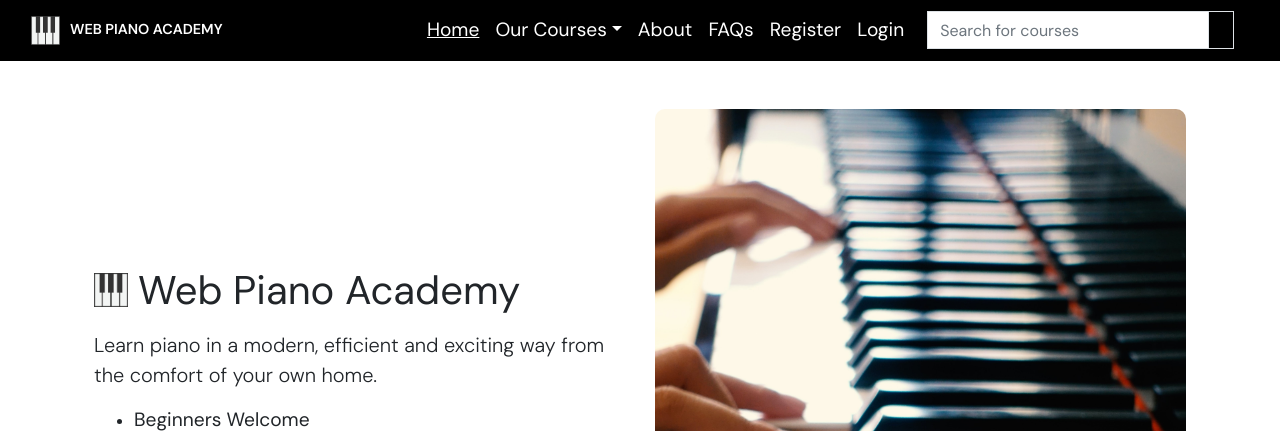
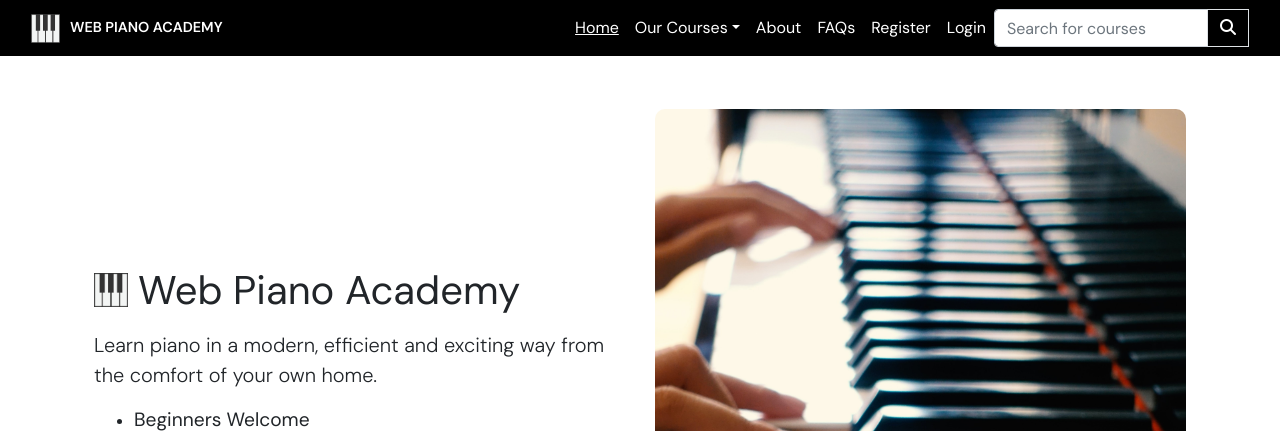
Before and after one commit to LewisMDillon/web-piano-academy, a Django app: page / in a window 1280 px wide. Shown: the top 431 px of the page. Run offline with Django 3.2, Linux system fonts and the light colour scheme; some libraries are stand-ins or nearby versions.

Commit message:
Add navbar link styling

```diff
--- a/home/static/home/style.css
+++ b/home/static/home/style.css
@@ -82,7 +82,6 @@ body {
 
 .nav-link {
     color: #fff!important;
-    font-size: larger;
 }
 
 .active>.nav-link {
@@ -91,6 +90,10 @@ body {
 
 .nav-link:hover {
     color: rgb(161, 161, 161)
+}
+
+#search-icon {
+    color: white;
 }
 
 #piano-logo {
--- a/templates/base.html
+++ b/templates/base.html
@@ -104,22 +104,18 @@
         {% endif %}
 
         </ul>
-
-        <div class="col-12 col-lg-4 my-auto py-1 py-lg-0">
-          <form method="GET" action="{% url 'courses' %}">
+        <form class="d-flex" role="search" method="GET" action="{% url 'courses' %}">
             <div class="input-group w-100">
-                  <input class="form-control border border-black rounded-0" type="text" name="q" placeholder="Search for courses">
+                <input class="form-control me-2" type="search" name="q" placeholder="Search for courses" aria-label="Search">
                 <div class="input-group-append">
                     <button class="form-control btn btn-black border border-black rounded-0" type="submit">
-                          <span class="icon">
+                        <span class="icon" id="search-icon">
                             <i class="fas fa-search"></i>
                         </span>
                     </button>
                 </div>
             </div>
         </form>
-      </div>
-
       </div>
     </div>
   </nav>
@@ -150,6 +146,10 @@
     integrity="sha384-MrcW6ZMFYlzcLA8Nl+NtUVF0sA7MsXsP1UyJoMp4YLEuNSfAP+JcXn/tWtIaxVXM" crossorigin="anonymous">
   </script>
 
+
+  <!-- FONTAWESOME SCRIPT -->
+  <script src="https://kit.fontawesome.com/f514539dfd.js" crossorigin="anonymous"></script>
+
   <!-- sets the active link bootstrap class to the current page for navbar styling -->
   <script>
     $(document).ready(function () {
```
Lines whose indentation alone changed are shown as unchanged.
